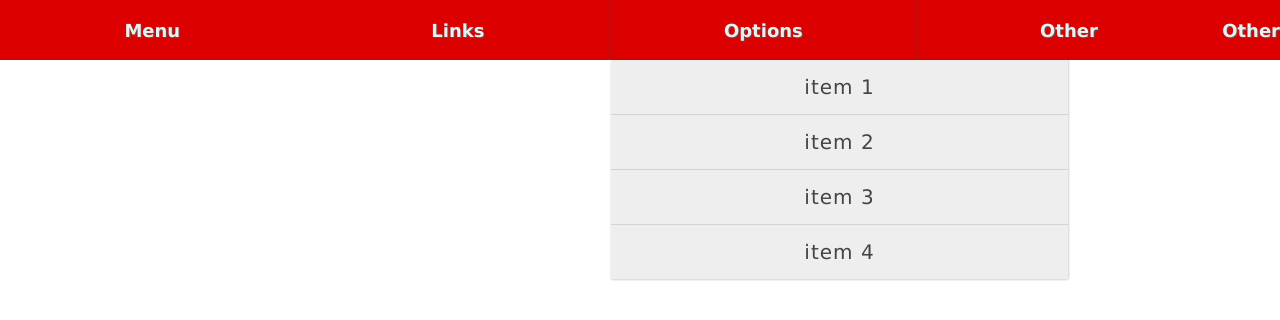
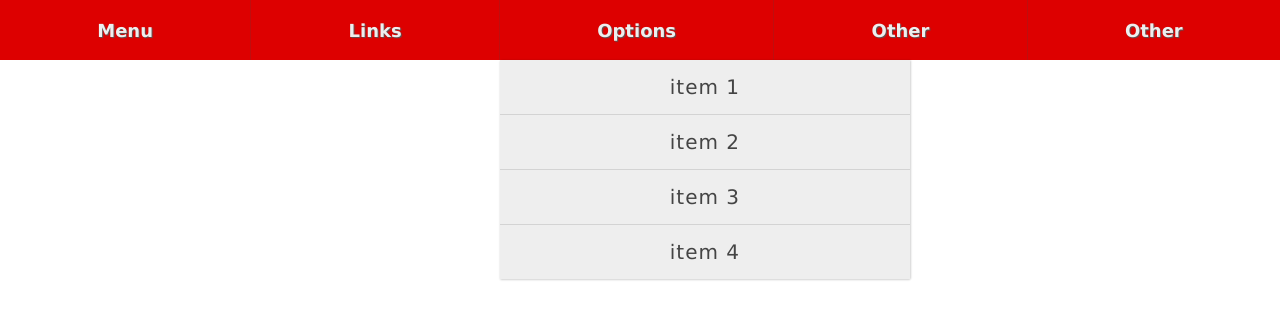
Before and after one commit to nsars19/dropdowns-and-sliders, a website built with webpack: page dist/index.html in a window 1280 px wide. Built offline with nearby package versions, Linux system fonts and the light colour scheme.

Commit message:
add compiled css

```diff
--- a/src/stylesheets/css/main.css
+++ b/src/stylesheets/css/main.css
@@ -5,7 +5,7 @@ header {
 header nav {
   display: grid;
   grid-auto-flow: column;
-  grid-template-columns: repeat(4, 1fr);
+  grid-template-columns: repeat(auto-fit, 1fr);
   place-items: center;
   height: 100%;
 }
```
